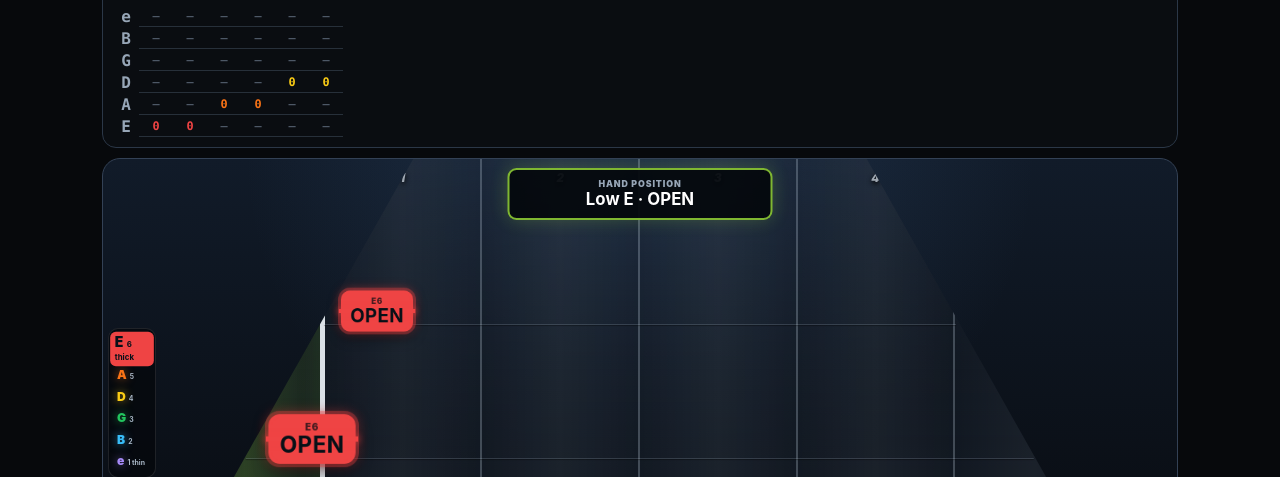
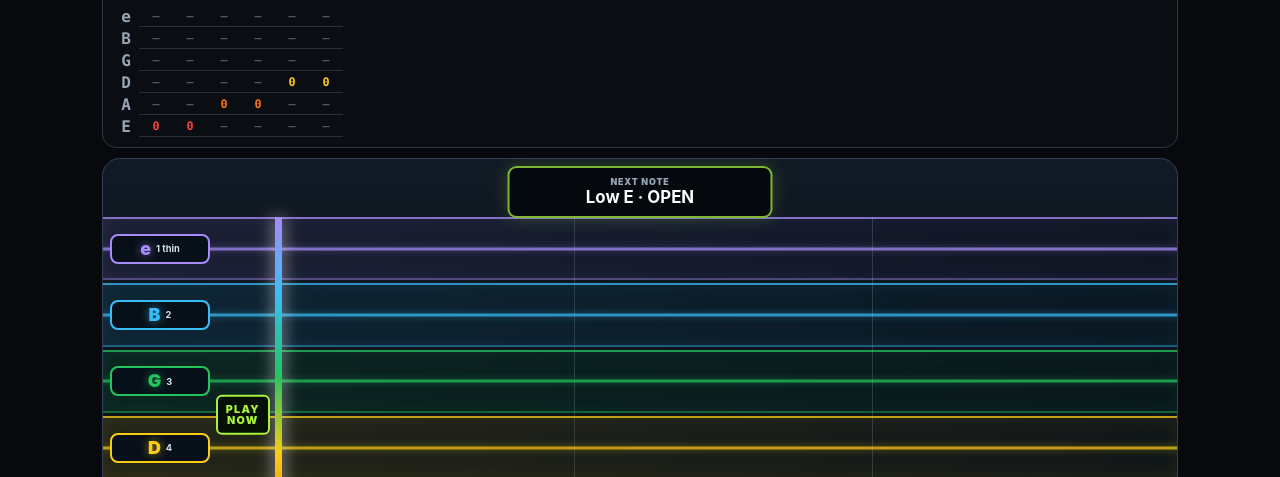
Before and after one commit to 81chev8tte-maker/tuckers-guitar-trainer, a plain HTML site: page index.html in a window 1280 px wide. Both pictures are taken after a click on the button "▶ Start Next Mission". Shown: the part 317-794 px from the top of the page. Drawn offline with Linux system fonts and the light colour scheme.

Commit message:
Use clear six-string play lanes

```diff
--- a/app.js
+++ b/app.js
@@ -1,7 +1,7 @@
 (() => {
   'use strict';
 
-  const APP_VERSION = '0.8.0';
+  const APP_VERSION = '0.9.0';
   const PROGRESS_KEY = 'tgq-progress-v2';
   const OLD_PROGRESS_KEY = 'tgt-progress-v1';
   const DB_NAME = 'tucker-guitar-trainer';
@@ -677,9 +677,11 @@
     const rect = board.getBoundingClientRect();
     const hitY = rect.height - 58;
     const spawnY = 48;
+    const hitX = Math.max(118, rect.width * .16);
+    const spawnX = rect.width - 44;
     const clock = gameClockWindows();
     updateFretWindow(t, clock.lookahead);
-    renderBeatMarkers(t, clock, spawnY, hitY);
+    renderBeatMarkers(t, clock, spawnY, hitY, hitX, spawnX);
     game.events.forEach(ev => {
       const dt = ev.clock - t;
       if (!ev.elements?.length) return;
@@ -690,21 +692,17 @@
       const y = spawnY + progress * (hitY - spawnY);
       const flatView = $('#gameScreen').classList.contains('tab-mode');
       const scale = .58 + .42 * Math.min(1, progress);
-      const sustain = Math.min(110, Math.max(0, Number(ev.durationClock || 0) / clock.lookahead * (hitY - spawnY)));
+      const sustainTravel = flatView ? hitY - spawnY : spawnX - hitX;
+      const sustain = Math.min(flatView ? 110 : 190, Math.max(0, Number(ev.durationClock || 0) / clock.lookahead * sustainTravel));
       ev.elements.forEach(el => {
         const stringIndex = Number(el.dataset.stringIndex);
-        const fret = Number(el.dataset.fret);
-        const slot = fret === 0 ? 0 : fret - game.fretWindowStart + 1;
-        const nearWidth = rect.width * .88;
-        const farWidth = rect.width * .46;
-        const roadWidth = farWidth + (nearWidth - farWidth) * Math.min(1, progress);
-        const roadLeft = (rect.width - roadWidth) / 2;
         const x = flatView
           ? rect.width * ((stringIndex + .5) / 6)
-          : roadLeft + roadWidth * ((Math.max(0, Math.min(5, slot)) + .5) / 6);
-        const chordSize = Number(el.dataset.chordSize) || 1;
-        const nearStringSpread = chordSize > 1 ? 16 : 10;
-        const stringOffset = flatView ? 0 : (stringIndex - 2.5) * (3 + (nearStringSpread - 3) * Math.min(1, progress));
+          : spawnX - progress * (spawnX - hitX);
+        const laneTop = 58;
+        const laneBottom = rect.height - 35;
+        const laneY = laneTop + ((5 - stringIndex) + .5) / 6 * (laneBottom - laneTop);
+        const stringOffset = flatView ? 0 : laneY - y;
         el.style.left = `${x}px`;
         el.style.top = `${y + stringOffset}px`;
         el.style.transform = `translate(-50%,-50%) scale(${scale})`;
@@ -720,7 +718,7 @@
     if (!next) return;
     const shape = Array.isArray(next.chordNotes) && next.chordNotes.length ? next.chordNotes : [next];
     const activeStrings = new Set(shape.map(note => Number(note.string)));
-    $$('.string-labels span').forEach((label, i) => label.classList.toggle('active', activeStrings.has(i)));
+    $$('.string-labels span').forEach(label => label.classList.toggle('active', activeStrings.has(Number(label.dataset.string))));
     const frets = eventFrets(next);
     $$('.fret-lane').forEach(lane => lane.classList.toggle('active', frets.includes(Number(lane.dataset.fret)) || (!frets.length && Number(lane.dataset.fret) === 0)));
     const info = game.stringInfo || STRING_INFO;
@@ -760,7 +758,7 @@
     $('#handPositionText').textContent = `OPEN · ${start}–${start + 4}`;
   }
 
-  function renderBeatMarkers(t, clock, spawnY, hitY) {
+  function renderBeatMarkers(t, clock, spawnY, hitY, hitX, spawnX) {
     const layer = $('#beatLayer');
     if (!layer || !game) return;
     const unitsPerBeat = usesSongBackingClock() ? 960 : 60 / Math.max(20, Number(game.level?.bpm) || 80);
@@ -770,15 +768,19 @@
       const progress = Math.max(0, Math.min(1, 1 - (beat - t) / clock.lookahead));
       const y = spawnY + progress * (hitY - spawnY);
       const width = 46 + 42 * progress;
+      const sideways = !$('#gameScreen').classList.contains('tab-mode');
+      const x = spawnX - progress * (spawnX - hitX);
       const beatNumber = Math.round(beat / unitsPerBeat);
       let marker = layer.children[markerIndex];
       if (!marker) {
         marker = document.createElement('i');
         layer.appendChild(marker);
       }
-      marker.className = `beat-marker ${beatNumber % 4 === 0 ? 'measure' : ''}`;
-      marker.style.top = `${y}px`;
-      marker.style.width = `${width}%`;
+      marker.className = `beat-marker ${sideways ? 'sideways' : ''} ${beatNumber % 4 === 0 ? 'measure' : ''}`;
+      marker.style.top = sideways ? '58px' : `${y}px`;
+      marker.style.left = sideways ? `${x}px` : '50%';
+      marker.style.width = sideways ? (beatNumber % 4 === 0 ? '3px' : '1px') : `${width}%`;
+      marker.style.height = sideways ? `${Math.max(80, hitY - 38)}px` : (beatNumber % 4 === 0 ? '2px' : '1px');
       marker.hidden = false;
       markerIndex++;
     }
@@ -826,12 +828,16 @@
     const info = game?.stringInfo || STRING_INFO;
     const wrap = $('#stringLabels');
     if (!wrap) return;
-    wrap.innerHTML = info.map((s, i) => {
+    wrap.innerHTML = [...info].reverse().map((s, reverseIndex) => {
+      const i = info.length - 1 - reverseIndex;
       const number = info.length - i;
       const edge = i === 0 ? ' thick' : i === info.length - 1 ? ' thin' : '';
-      return `<span class="string-label-${i}" style="--string-color:${s.color || STRING_INFO[i]?.color}">${escapeHtml(s.label)}<small>${number}${edge}</small></span>`;
+      return `<span class="string-label-${i}" data-string="${i}" style="--string-color:${s.color || STRING_INFO[i]?.color}">${escapeHtml(s.label)}<small>${number}${edge}</small></span>`;
     }).join('');
-    $('#stringBed').innerHTML = info.map((s, i) => `<i style="--string-color:${s.color || STRING_INFO[i]?.color}"></i>`).join('');
+    $('#stringBed').innerHTML = [...info].reverse().map((s, reverseIndex) => {
+      const i = info.length - 1 - reverseIndex;
+      return `<i data-string="${i}" style="--string-color:${s.color || STRING_INFO[i]?.color}"></i>`;
+    }).join('');
     renderFretboard();
   }
 
@@ -1836,7 +1842,7 @@
   async function registerServiceWorker() {
     if (!('serviceWorker' in navigator)) return;
     try {
-      const reg = await navigator.serviceWorker.register('./sw.js?v=0.8.0');
+      const reg = await navigator.serviceWorker.register('./sw.js?v=0.9.0');
       reg.update().catch(() => null);
     } catch (err) { console.error(err); }
   }
--- a/index.html
+++ b/index.html
@@ -6,11 +6,11 @@
   <meta name="theme-color" content="#0d1117" />
   <meta name="description" content="A free game-style guitar trainer that listens while you play." />
   <title>Tucker's Guitar Quest</title>
-  <link rel="manifest" href="./manifest.webmanifest?v=0.8.0" />
+  <link rel="manifest" href="./manifest.webmanifest?v=0.9.0" />
   <link rel="icon" href="./icon.svg" />
-  <link rel="stylesheet" href="./styles.css?v=0.8.0" />
+  <link rel="stylesheet" href="./styles.css?v=0.9.0" />
   <script defer src="https://cdn.jsdelivr.net/npm/@coderline/alphatab@1.8.4/dist/alphaTab.min.js"></script>
-  <script defer src="./app.js?v=0.8.0"></script>
+  <script defer src="./app.js?v=0.9.0"></script>
 </head>
 <body>
   <header class="topbar">
@@ -255,8 +255,8 @@
         <div id="laneBackground" class="lane-background" aria-hidden="true"></div>
         <div id="beatLayer" class="beat-layer" aria-hidden="true"></div>
         <div id="stringBed" class="string-bed" aria-hidden="true"></div>
-        <div id="handPosition" class="hand-position" aria-live="polite"><span>HAND POSITION</span><strong id="handPositionText">OPEN · 1–5</strong></div>
-        <div class="hit-line"><span>PLAY NOW</span></div>
+        <div id="handPosition" class="hand-position" aria-live="polite"><span>NEXT NOTE</span><strong id="handPositionText">LOW E · OPEN</strong></div>
+        <div class="hit-line"><span>PLAY<br>NOW</span></div>
         <div id="noteLayer" class="note-layer"></div>
         <div id="fretLabels" class="fret-labels" aria-hidden="true"></div>
         <div id="stringLabels" class="string-labels"><span>E<small>6 thick</small></span><span>A<small>5</small></span><span>D<small>4</small></span><span>G<small>3</small></span><span>B<small>2</small></span><span>e<small>1 thin</small></span></div>
--- a/styles.css
+++ b/styles.css
@@ -122,3 +122,25 @@ main{width:min(1180px,calc(100% - 28px));margin:0 auto;padding:26px 0 10px}.view
 .game-screen.playing:not(.tab-mode) .game-hud strong{font-size:.9rem}
 @media(max-width:700px){.falling-note{width:78px;height:52px}.falling-note.open-note{width:88px;height:52px}.falling-note b{font-size:1.4rem}.falling-note .note-string{font-size:.61rem}.hand-position{min-width:220px}.hand-position strong{font-size:.9rem}.game-screen.playing:not(.tab-mode) .game-hud{right:10px;width:210px}}
 @media(max-height:650px){.game-screen.playing:not(.tab-mode) .game-board{min-height:315px!important}.hand-position{top:5px;padding:5px 12px}.game-screen.playing:not(.tab-mode) .game-hud{top:43px}}
+
+/* v0.9 universal six-string highway */
+.game-screen:not(.tab-mode) .game-board.note-highway{background:linear-gradient(180deg,#111a25,#070b10)}
+.game-screen:not(.tab-mode) .lane-background,.game-screen:not(.tab-mode) .fret-labels{display:none}
+.game-screen:not(.tab-mode) .string-bed{left:0;right:0;top:58px;bottom:35px;height:auto;z-index:1;display:grid;grid-template-rows:repeat(6,1fr);gap:3px;padding:0;clip-path:none}
+.game-screen:not(.tab-mode) .string-bed i{position:relative;align-self:stretch;height:auto;border-top:2px solid var(--string-color);border-bottom:2px solid color-mix(in srgb,var(--string-color) 55%,transparent);background:linear-gradient(90deg,color-mix(in srgb,var(--string-color) 15%,#071019),color-mix(in srgb,var(--string-color) 5%,#071019));box-shadow:inset 0 0 18px color-mix(in srgb,var(--string-color) 10%,transparent);opacity:.76}
+.game-screen:not(.tab-mode) .string-bed i:after{content:"";position:absolute;left:0;right:0;top:50%;height:3px;transform:translateY(-50%);background:var(--string-color);box-shadow:0 0 7px color-mix(in srgb,var(--string-color) 55%,transparent)}
+.game-screen:not(.tab-mode) .string-labels{left:7px;top:58px;bottom:35px;width:100px;height:auto;transform:none;grid-template-rows:repeat(6,1fr);gap:3px;padding:0;border:0;background:transparent}
+.game-screen:not(.tab-mode) .string-labels span{display:flex;align-items:center;justify-content:center;gap:5px;padding:4px 7px;border:2px solid var(--string-color);border-radius:8px;background:#071019;color:var(--string-color);font-size:1.12rem;text-align:center}
+.game-screen:not(.tab-mode) .string-labels small{display:inline;margin:0;font-size:.58rem;color:#d8e2ec}
+.game-screen:not(.tab-mode) .string-labels span.active{background:var(--string-color);color:#061019;transform:none;box-shadow:0 0 16px var(--string-color)}
+.game-screen:not(.tab-mode) .hit-line{left:max(118px,16%);right:auto;top:58px;bottom:35px;width:7px;height:auto;background:linear-gradient(180deg,var(--string-5),var(--string-4),var(--string-3),var(--string-2),var(--string-1),var(--string-0));box-shadow:0 0 17px rgba(255,255,255,.7);z-index:6}
+.game-screen:not(.tab-mode) .hit-line span{left:-59px;top:50%;width:54px;transform:translateY(-50%);padding:7px 4px;text-align:center;line-height:1.05;background:#071007;border:2px solid var(--accent);font-size:.67rem}
+.game-screen:not(.tab-mode) .beat-marker.sideways{transform:none;background:rgba(200,218,234,.18)}
+.game-screen:not(.tab-mode) .beat-marker.sideways.measure{background:rgba(225,238,248,.45)}
+.game-screen:not(.tab-mode) .falling-note{width:82px;height:54px;z-index:4}
+.game-screen:not(.tab-mode) .falling-note.open-note{width:92px;height:54px}
+.game-screen:not(.tab-mode) .falling-note:before{left:100%;right:auto;top:50%;bottom:auto;width:var(--sustain-length,0);height:8px;transform:translateY(-50%);border-radius:0 6px 6px 0;background:linear-gradient(90deg,var(--note-color),color-mix(in srgb,var(--note-color) 25%,transparent))}
+.game-screen:not(.tab-mode) .falling-note:after{left:-5px;right:-5px;top:50%;height:5px}
+.game-screen:not(.tab-mode) .hand-position{top:7px}
+.game-screen.tab-mode .string-label-0{grid-column:1}.game-screen.tab-mode .string-label-1{grid-column:2}.game-screen.tab-mode .string-label-2{grid-column:3}.game-screen.tab-mode .string-label-3{grid-column:4}.game-screen.tab-mode .string-label-4{grid-column:5}.game-screen.tab-mode .string-label-5{grid-column:6}
+@media(max-width:700px){.game-screen:not(.tab-mode) .string-labels{width:82px}.game-screen:not(.tab-mode) .string-labels span{font-size:.92rem}.game-screen:not(.tab-mode) .hit-line{left:max(100px,16%)}.game-screen:not(.tab-mode) .falling-note{width:72px}.game-screen:not(.tab-mode) .falling-note.open-note{width:80px}}
```
Also changed, not shown: sw.js (+4 -4 lines), README.md.
